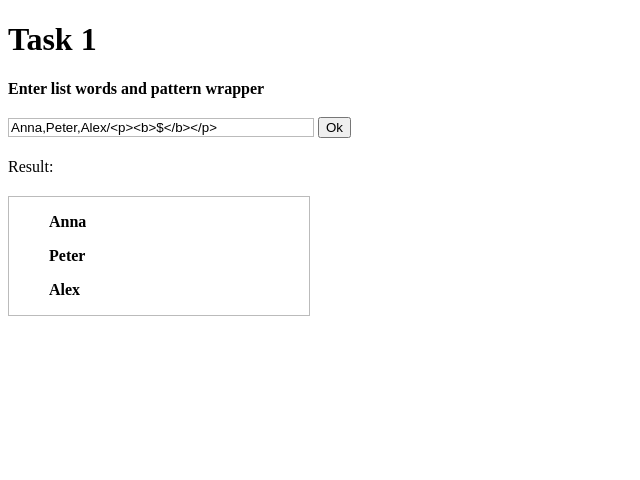
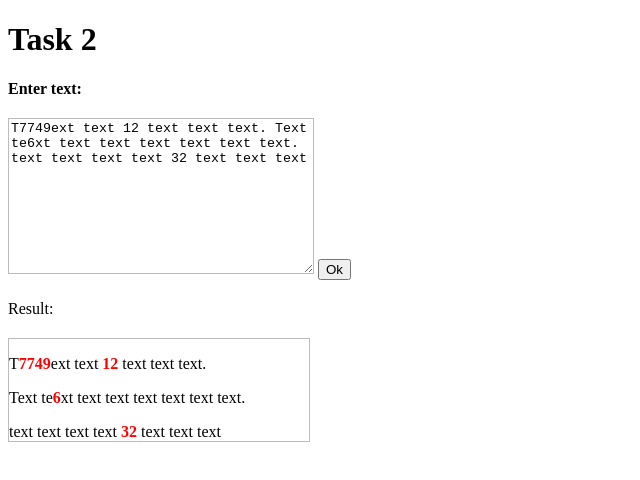
Before and after one commit to olgarozova/homework-js, a plain HTML site: page index.html in a window 1280 px wide. Both pictures are taken after a click on the button "Ok". Shown: the whole page, without its empty margins (0-640 px from the left). Drawn offline with Linux system fonts and the light colour scheme.

Commit message:
wrap sentence form and function

```diff
--- a/index.html
+++ b/index.html
@@ -10,16 +10,16 @@
 </head>
 
 <body>
-    <h1 id="contentTitle"> Task 1</h1>
+    <h1 id="contentTitle"> Task 2</h1>
     <form id = "form_transform" method="post" action="/">
-        <b>Enter list words and pattern wrapper</b><br>
-        <input type="text" id = "form_transform__text" value="Anna,Peter,Alex/<p><b>$</b></p>" >
+        <b>Enter text:</b><br>
+        <textarea id = "form_transform__text" rows="10" cols="45" >T7749ext text 12 text text text. Text te6xt text text text text text text. text text text text 32 text text text</textarea>
         <input type="button" onclick = "insertHtml()" id = "form_transform__button" value="Ok">
     </form>
     <div class = "contentResultTitle">Result:</div>
     <div class = "contentResult">
-        <ul id ="contentResult__list">
-        </ul>
+        <div id ="contentResult__text">
+        </div>
     </div>
 </body>
 
--- a/main.js
+++ b/main.js
@@ -1,22 +1,41 @@
-function transformStrToHtmlList(str,symb1,symb2){
-    var list = str.split(symb1,1);
+function isNumber(char) {
+    return !isNaN(char) && char !=='' && char !==' ';
+  }
 
-    var pattern = str.slice(list[0].length+1,str.length);
 
-    var patternTag = pattern.split(symb2);
+function  isLetter(char) {
+    char = char.toUpperCase();
+    if (!(char >= "A" && char <= "Z")){
+        return false;
+    }
+    return true;
+ }
 
-    list = list[0].split(',');
+function transformTextWithTag(str,tagInteger,tagStr){
+    var result = '';
+    var numbFlag = false;
 
-    var result = '';
-    for (var item of list){
-        result += patternTag[0] + item + patternTag[1];
+    for(var i in str) {
+        if(isNumber(str[i])){
+            result += numbFlag ? str[i] : `<${tagInteger}>${str[i]}`;
+            numbFlag = true;
+        }else{
+            if(numbFlag) { result += `</${tagInteger}>`; }
+            numbFlag = false;
+            if(isLetter(str[i]) && str[i] === str[i].toUpperCase()) { result += `<${tagStr}>`; }
+
+            result += str[i];
+
+            if(str[i] === '.')  { result += `</${tagStr}>`; }
+        }
+
     }
-
+    console.log(result);
     return result;
 }
 
 function insertHtml(){
     var str = document.getElementById("form_transform__text").value;
-    var html = transformStrToHtmlList(str,'/','$');
-    document.getElementById('contentResult__list').innerHTML = html;
+    var html = transformTextWithTag(str,"b style = 'color:red'","p");
+    document.getElementById('contentResult__text').innerHTML = html;
 }
--- a/style.css
+++ b/style.css
@@ -7,3 +7,6 @@
 .contentResultTitle{
     margin-top: 20px;
 }
+#contentResult__text{
+    min-height: 20px;
+}
```
